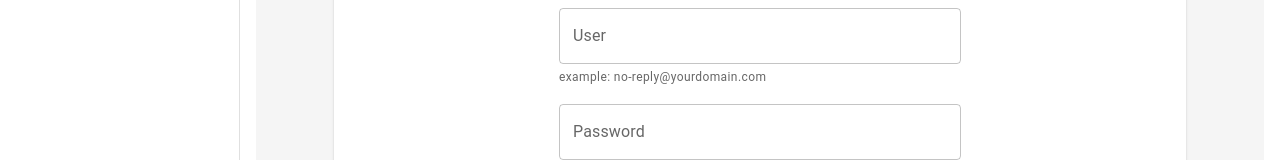
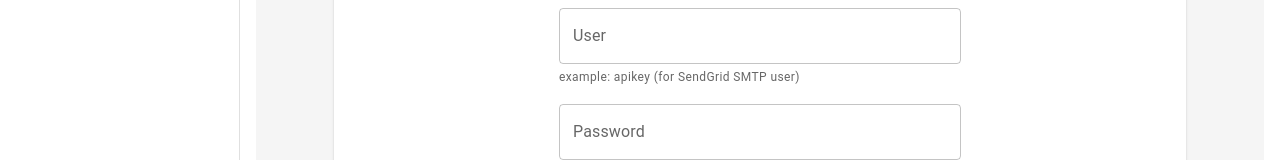
Before and after one commit to tamakojyan/PPE-Watcher, a React (Create React App) app in the folder frontend/: page /sender in a window 1280 px wide. Shown: the part 449-609 px from the top of the page. Built offline with nearby package versions, Linux system fonts and the light colour scheme; no server answers; sample sign-in values are in the browser's storage.

Commit message:
change the example

```diff
--- a/frontend/src/pages/Settings/SenderConfig/index.tsx
+++ b/frontend/src/pages/Settings/SenderConfig/index.tsx
@@ -125,11 +125,11 @@ export default function SenderConfig(): React.ReactElement {
                   label={'User'}
                   value={smtpUser}
                   onChange={(e) => setSmtpUser(e.target.value)}
-                  placeholder={'user@example.com'}
+                  placeholder={'apikey'}
                   fullWidth
                 />
                 <Typography variant="caption" color="text.secondary">
-                  example: no-reply@yourdomain.com
+                  example: apikey (for SendGrid SMTP user)
                 </Typography>
               </Grid>
               <Grid size={{ xs: 12, md: 6 }}>
```
